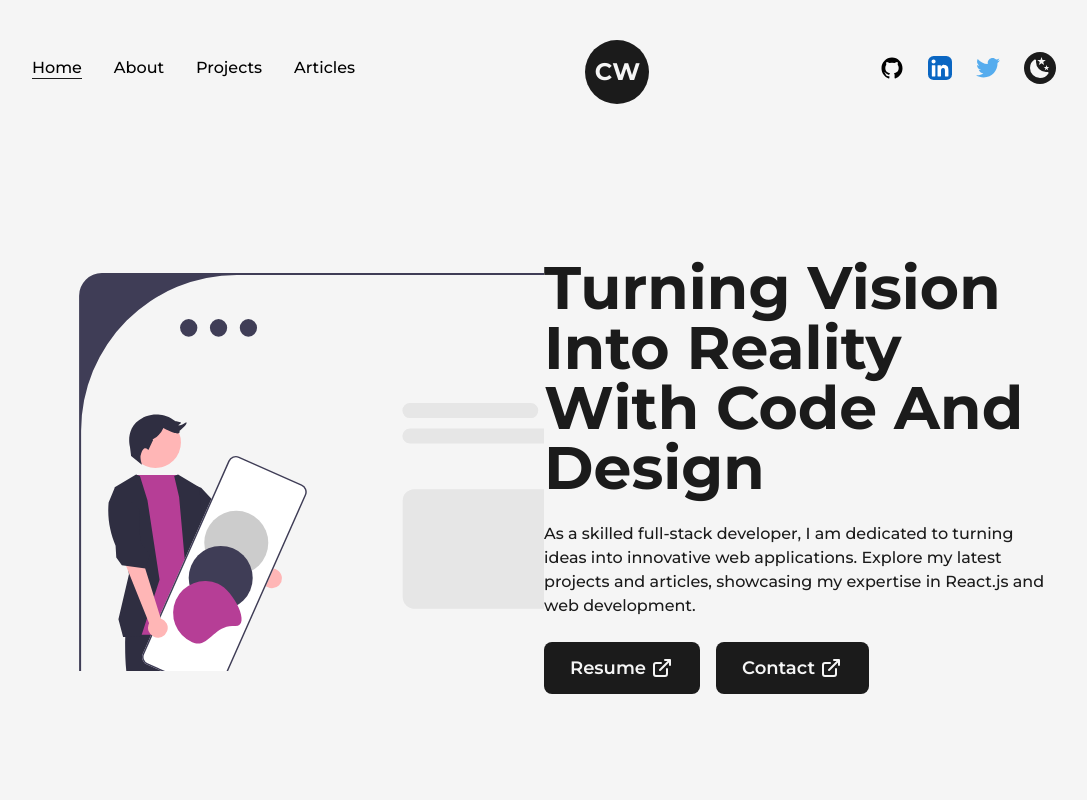
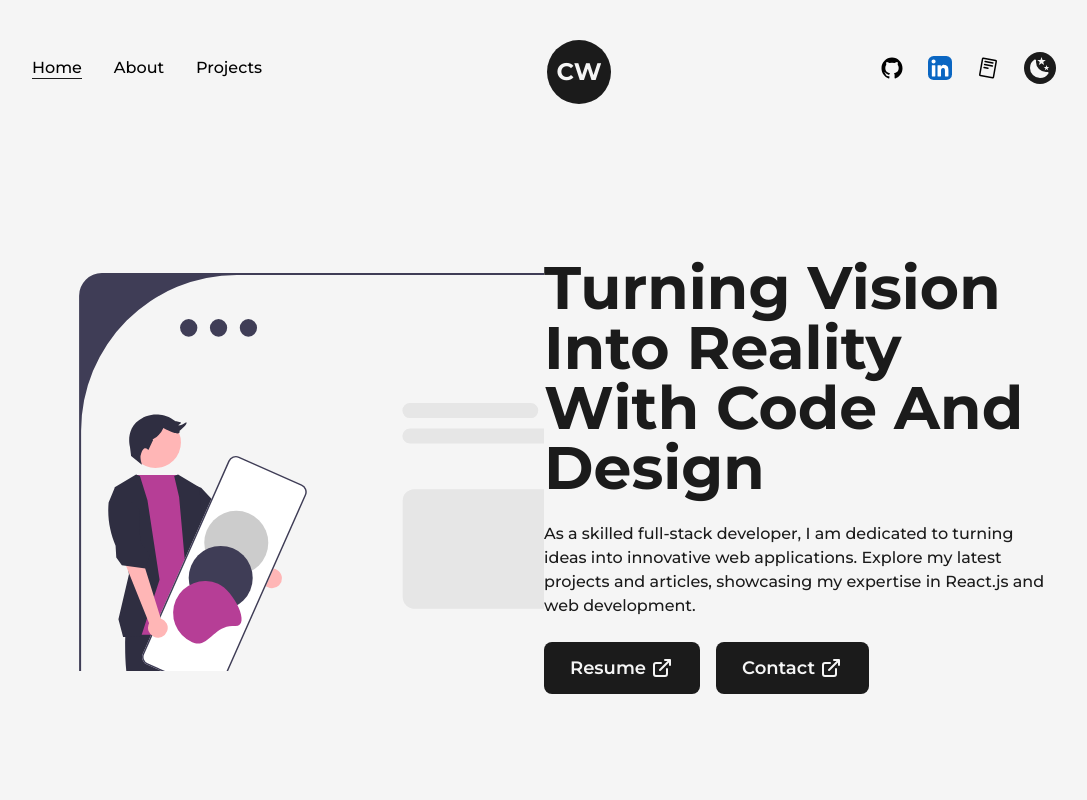
Before and after one commit to cwon07/portfolio_23, a Next.js app: page / in a window 1280 px wide. Shown: the top 800 px of the page, without its empty margins (96-1183 px from the left). Built offline with nearby package versions, Linux system fonts and the light colour scheme.

Commit message:
edited nav bar

```diff
--- a/src/components/Icons.js
+++ b/src/components/Icons.js
@@ -460,3 +460,16 @@ export const LinkArrow = ({ className, ...rest }) => (
     />
   </svg>
 );
+
+export const ReadCvIcon = ({ className, ...rest}) => (
+  <svg
+    xmlns="http://www.w3.org/2000/svg"
+    width="1em"
+    height="1em"
+    viewBox="0 0 256 256"
+    className={`w-full h-auto ${className}`}
+    {...rest}
+    >
+      <path fill="currentColor" d="m210.78 39.25l-130.25-23A16 16 0 0 0 62 29.23l-29.75 169a16 16 0 0 0 13 18.53l130.25 23a16 16 0 0 0 18.54-13l29.75-169a16 16 0 0 0-13.01-18.51ZM178.26 224L48 201L77.75 32L208 55ZM89.34 58.42a8 8 0 0 1 9.27-6.48l83 14.65a8 8 0 0 1-1.39 15.88a8.36 8.36 0 0 1-1.4-.12l-83-14.66a8 8 0 0 1-6.48-9.27ZM83.8 89.94a8 8 0 0 1 9.27-6.49l83 14.66a8 8 0 0 1-1.4 15.89a7.55 7.55 0 0 1-1.41-.13l-83-14.65a8 8 0 0 1-6.46-9.28Zm-5.55 31.51a8 8 0 0 1 9.27-6.45l41.48 7.29a8 8 0 0 1-1.38 15.88a8.27 8.27 0 0 1-1.4-.12l-41.5-7.33a8 8 0 0 1-6.47-9.27Z"/>
+    </svg>
+)
--- a/src/components/NavBar.js
+++ b/src/components/NavBar.js
@@ -2,7 +2,7 @@ import Link from 'next/link'
 import React from 'react'
 import Logo from './Logo'
 import { useRouter } from 'next/router'
-import { TwitterIcon, DribbbleIcon, GithubIcon, LinkedInIcon, PinterestIcon, SunIcon, MoonIcon } from './Icons'
+import { TwitterIcon, DribbbleIcon, GithubIcon, LinkedInIcon, ReadCvIcon, SunIcon, MoonIcon } from './Icons'
 import { motion } from 'framer-motion'
 import useThemeSwitcher from './hooks/useThemeSwitcher'
 import { useState } from 'react'
@@ -83,32 +83,31 @@ const NavBar = () => {
             <CustomLink href="/" title="Home" className='mr-4' />
             <CustomLink href="/about" title="About" className='mx-4' />
             <CustomLink href="/projects" title="Projects" className='mx-4' />
-            <CustomLink href="/articles" title="Articles" className='ml-4' />
             </nav>
 
             <Logo />
 
             <nav className='flex items-center justify-center flex-wrap'>
-                <motion.a href="https://twitter.com" target={"_blank"}
+                <motion.a href="https://github.com/cwon07" target={"_blank"}
                 whileHover={{y:-2}}
                 whileTap={{scale:0.9}}
                 className='w-6 mr-3'
                 >
                     <GithubIcon />
                 </motion.a>
-                <motion.a href="https://linkedin.com" target={"_blank"}
+                <motion.a href="https://www.linkedin.com/in/christinejwong/" target={"_blank"}
                 whileHover={{y:-2}}
                 whileTap={{scale:0.9}}
                 className='w-6 mx-3'
                 >
                     <LinkedInIcon />
                 </motion.a>
-                <motion.a href="https://pinterest.com" target={"_blank"}
+                <motion.a href="https://read.cv/christinejwong" target={"_blank"}
                 whileHover={{y:-2}}
                 whileTap={{scale:0.9}}
                 className='w-6 mx-3'
                 >
-                    <TwitterIcon />
+                    <ReadCvIcon />
                 </motion.a>
 
                 <button
```
Also changed, not shown: public/readcv.svg (added).
